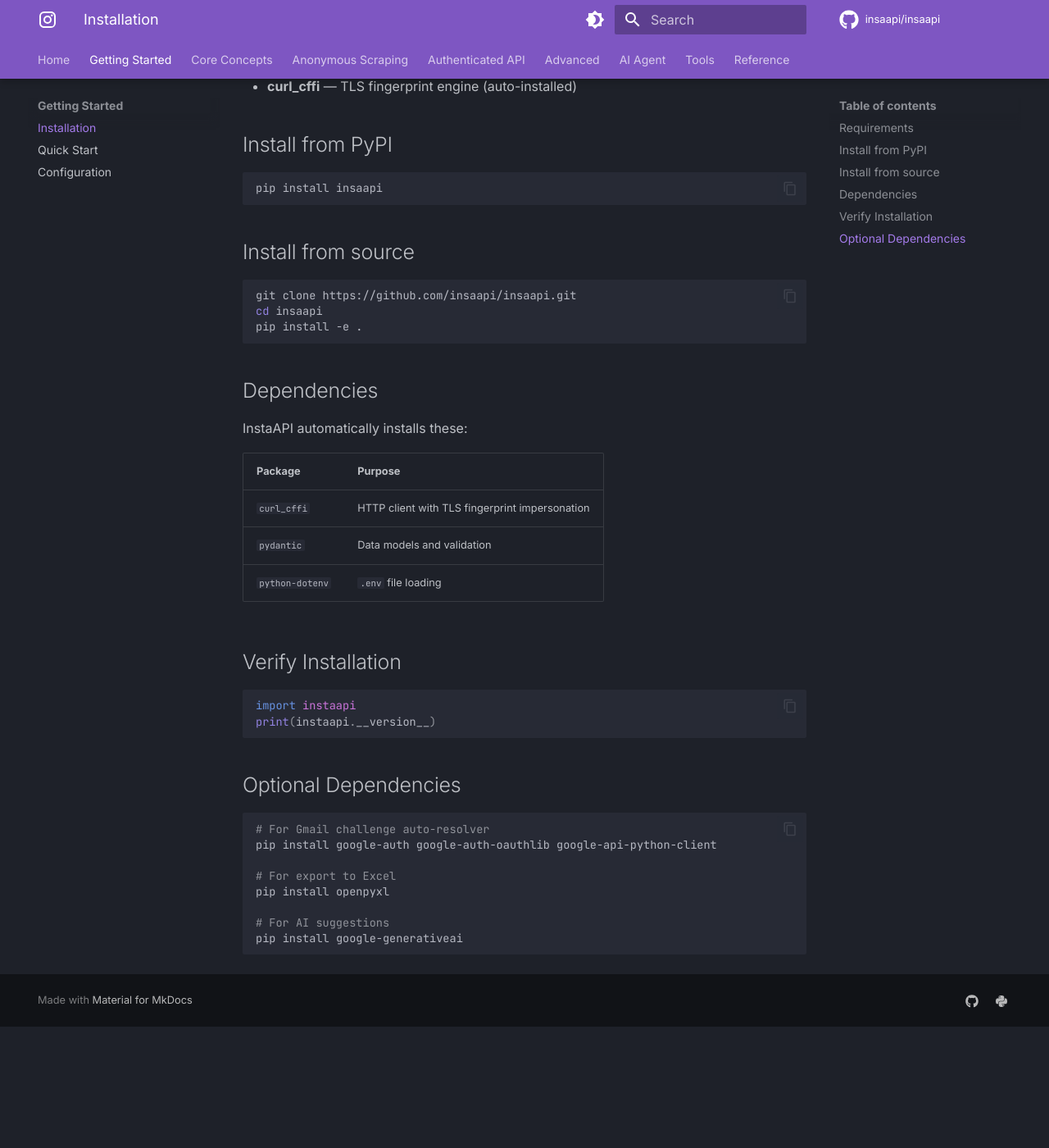
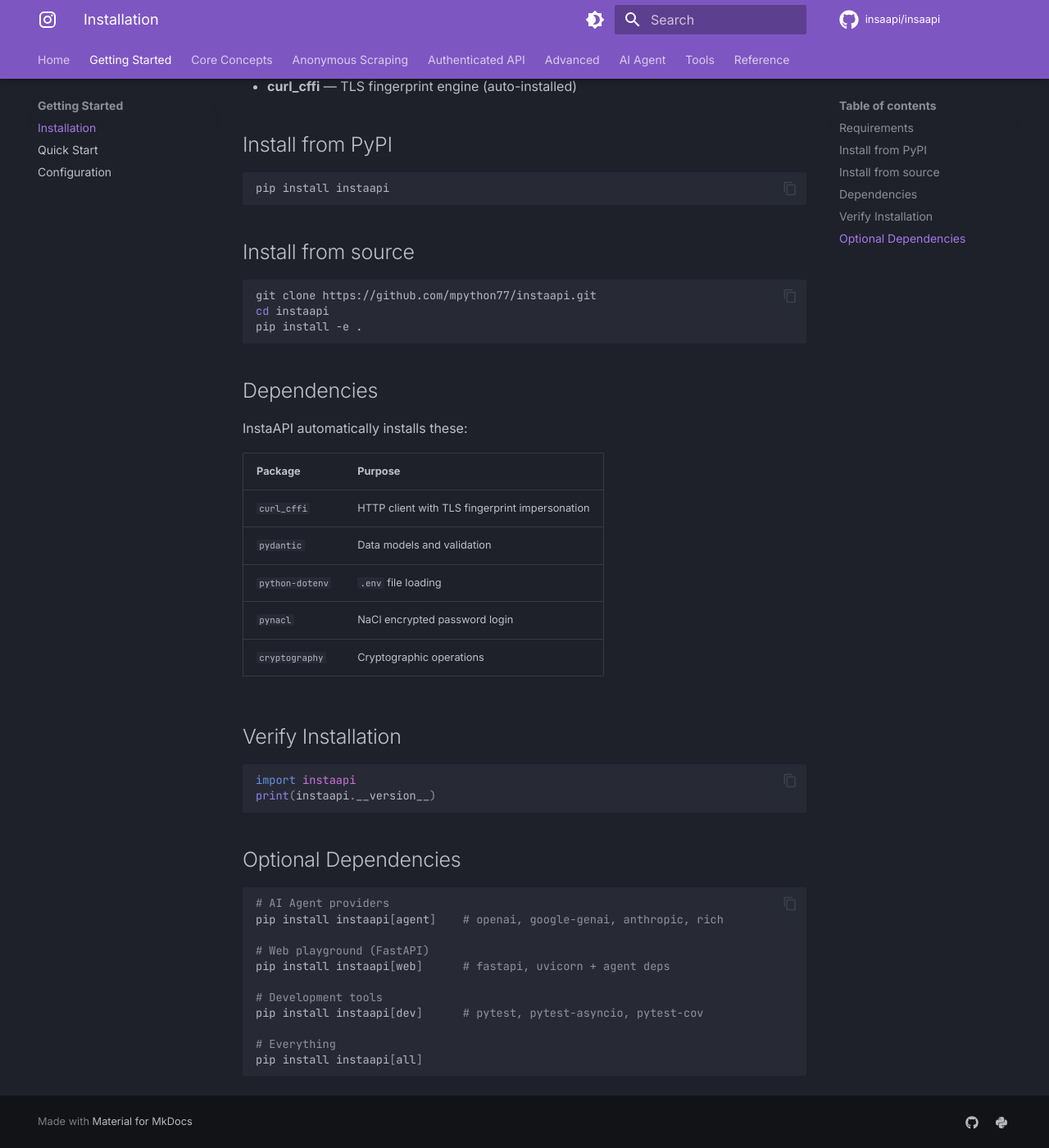
Before and after one commit to mpython77/instaapi, an MkDocs documentation site: the page built from docs/getting-started/installation.md, in a window 1280 px wide and 1400 px high, scrolled down 219 px. Shown: the whole window at 82% size. Built offline with MkDocs 1.6.1 and Material for MkDocs 9.7.7, drawn with Linux system fonts in a browser that asks for light colours; comment, search, counter and statistics services are not loaded; before the commit the page ends 1471 px from its top, so only the background shows below that.

````diff
--- a/docs/getting-started/installation.md
+++ b/docs/getting-started/installation.md
@@ -8,14 +8,14 @@
 ## Install from PyPI
 
 ```bash
-pip install insaapi
+pip install instaapi
 ```
 
 ## Install from source
 
 ```bash
-git clone https://github.com/insaapi/insaapi.git
-cd insaapi
+git clone https://github.com/mpython77/instaapi.git
+cd instaapi
 pip install -e .
 ```
 
@@ -28,6 +28,8 @@ InstaAPI automatically installs these:
 | `curl_cffi` | HTTP client with TLS fingerprint impersonation |
 | `pydantic` | Data models and validation |
 | `python-dotenv` | `.env` file loading |
+| `pynacl` | NaCl encrypted password login |
+| `cryptography` | Cryptographic operations |
 
 ## Verify Installation
 
@@ -39,12 +41,15 @@ print(instaapi.__version__)
 ## Optional Dependencies
 
 ```bash
-# For Gmail challenge auto-resolver
-pip install google-auth google-auth-oauthlib google-api-python-client
+# AI Agent providers
+pip install instaapi[agent]    # openai, google-genai, anthropic, rich
 
-# For export to Excel
-pip install openpyxl
+# Web playground (FastAPI)
+pip install instaapi[web]      # fastapi, uvicorn + agent deps
 
-# For AI suggestions
-pip install google-generativeai
+# Development tools
+pip install instaapi[dev]      # pytest, pytest-asyncio, pytest-cov
+
+# Everything
+pip install instaapi[all]
 ```
````
Also changed, not shown: README.md (+1 -1 lines), docs/authenticated/users.md (+15 -13 lines), docs/getting-started/quick-start.md (+4 -2 lines), docs/reference/models.md (+5 -4 lines).
